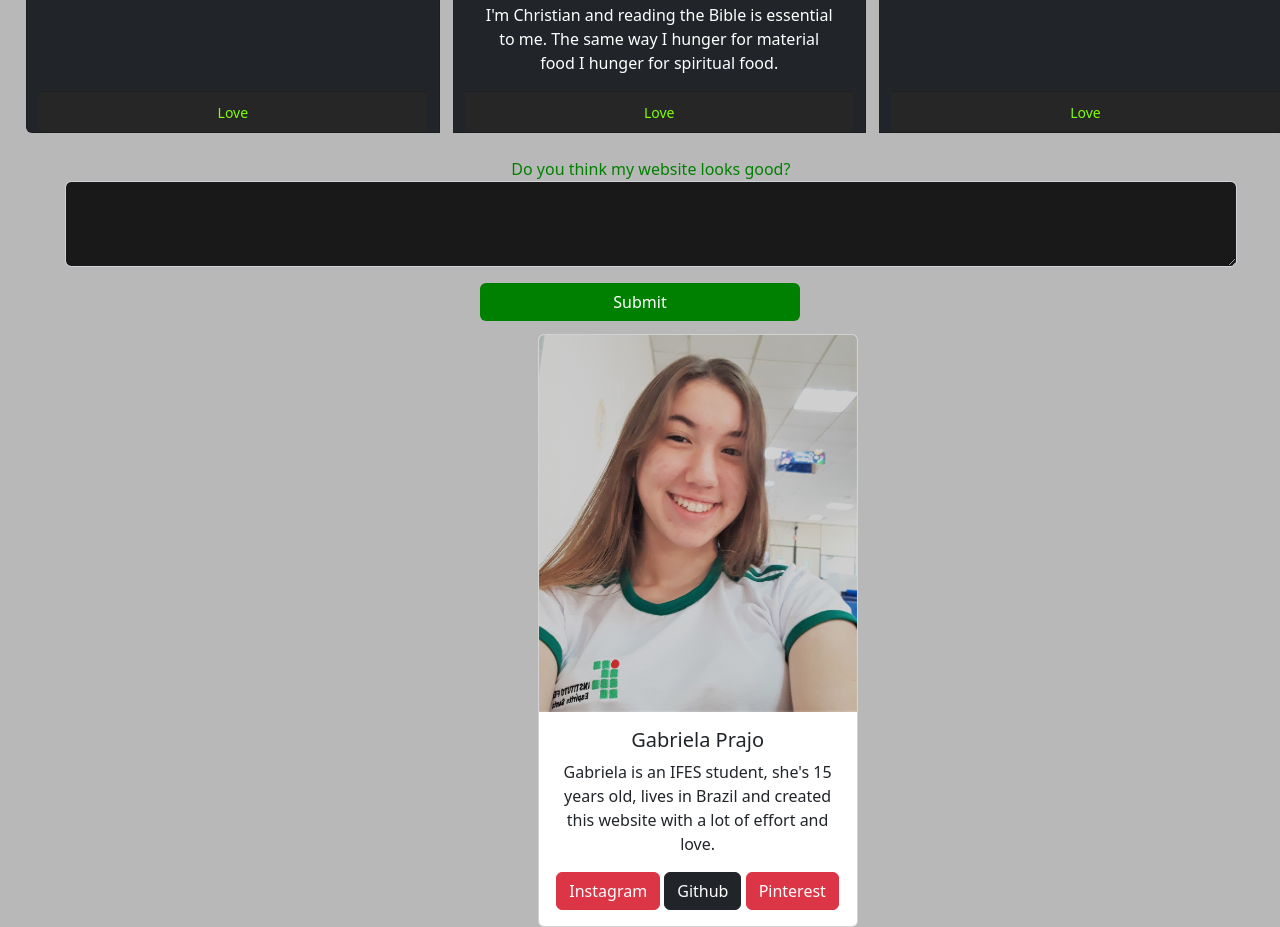
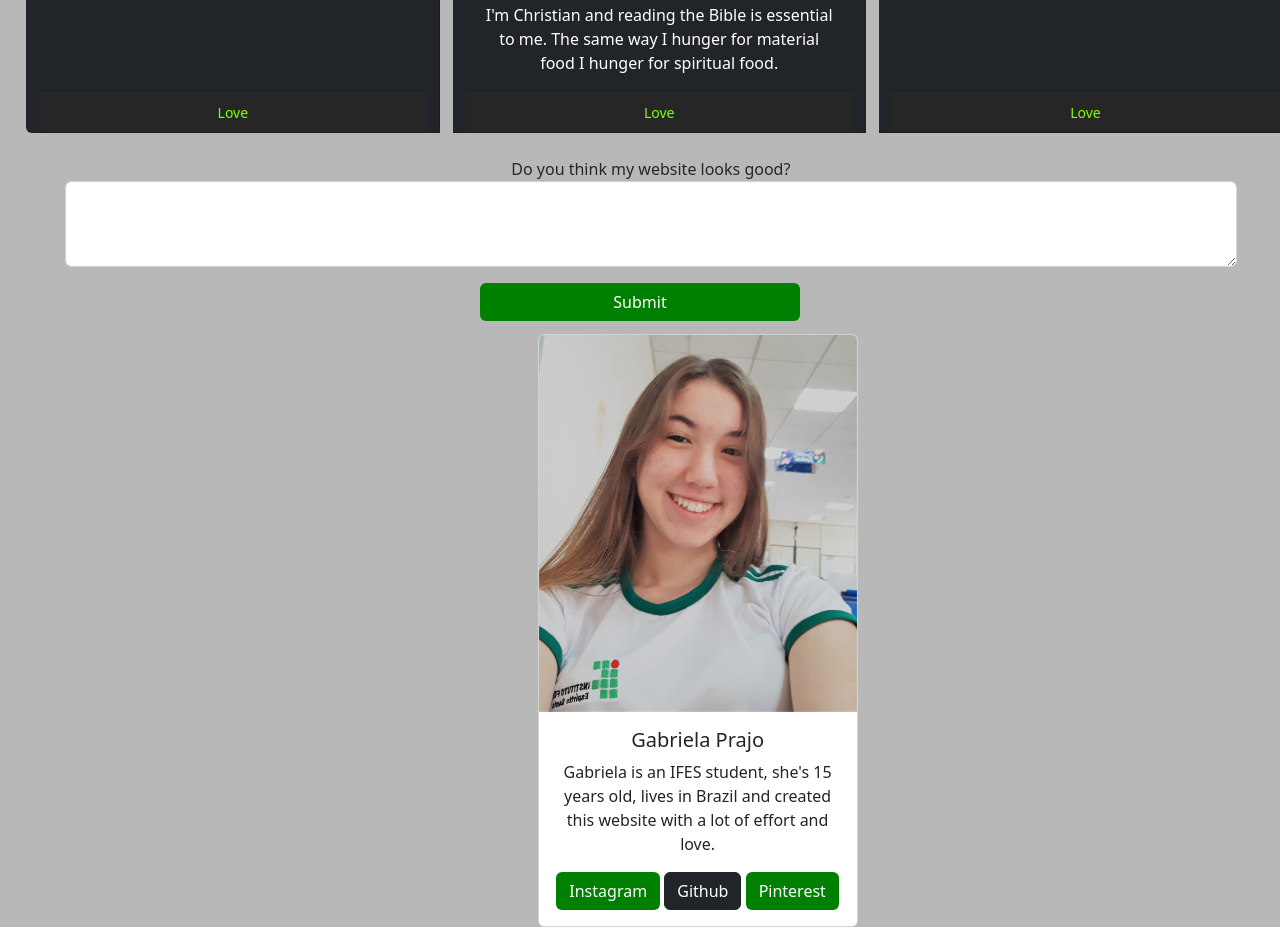
Before and after one commit to prajog/Index.html, a plain HTML site: page cards2.html in a window 1280 px wide. Shown: the part 1380-2307 px from the top of the page. Drawn offline with nearby package versions, Linux system fonts and the light colour scheme.

Commit message:
Update cards2.html

```diff
--- a/cards2.html
+++ b/cards2.html
@@ -127,8 +127,8 @@
             <div class="mb-3 row row-cols-8 row-cols-lg-8 g-4 g-lg-6">
                 <div class="col-md-11" style="margin-left: 5%;">
                     <div>
-                        <label style="color: green;">Do you think my website looks good?</label>
-                        <textarea class="form-control" id="exampleFormControlTextarea1" rows="3" required style="background-color:rgb(25, 25, 25); color:white;"></textarea>
+                        <label style="color: rgb(38, 38, 38);">Do you think my website looks good?</label>
+                        <textarea class="form-control" id="exampleFormControlTextarea1" rows="3" required></textarea>
                     </div>
                 </div>
             </div>
@@ -143,9 +143,9 @@
             <div class="card-body">
             <h5 class="card-title">Gabriela Prajo</h5>
             <p class="card-text">Gabriela is an IFES student, she's 15 years old, lives in Brazil and created this website with a lot of effort and love.</p>
-            <a href="https://www.instagram.com/prajo.gabi2/" class="btn btn-danger">Instagram</a>
+            <a href="https://www.instagram.com/prajo.gabi2/" class="btn" style="background-color: green; color:white;">Instagram</a>
             <a href="https://github.com/prajog" class="btn btn-dark">Github</a>
-            <a href="https://br.pinterest.com/gabiprajo/_saved/" class="btn btn-danger">Pinterest</a>
+            <a href="https://br.pinterest.com/gabiprajo/_saved/" class="btn" style="background-color: green; color:white;">Pinterest</a>
             </div>
         </div>
     </div>
```
